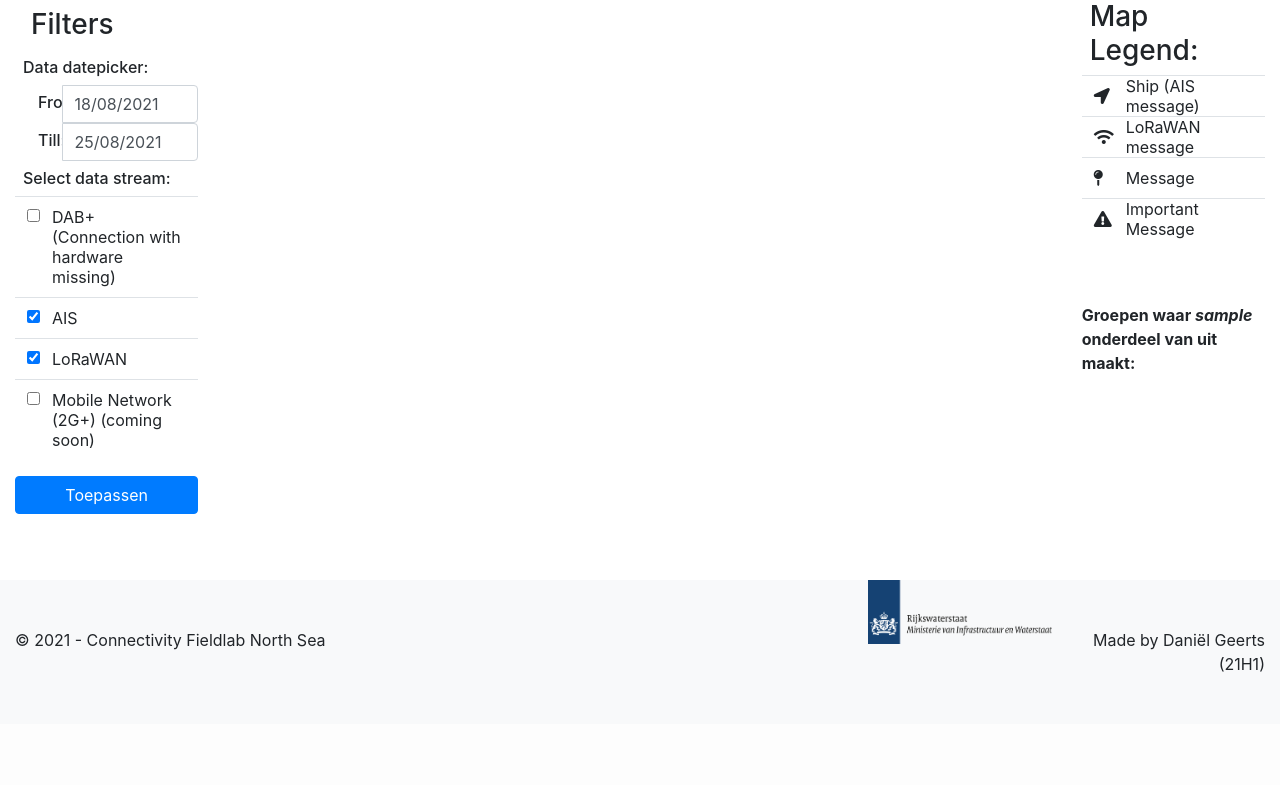
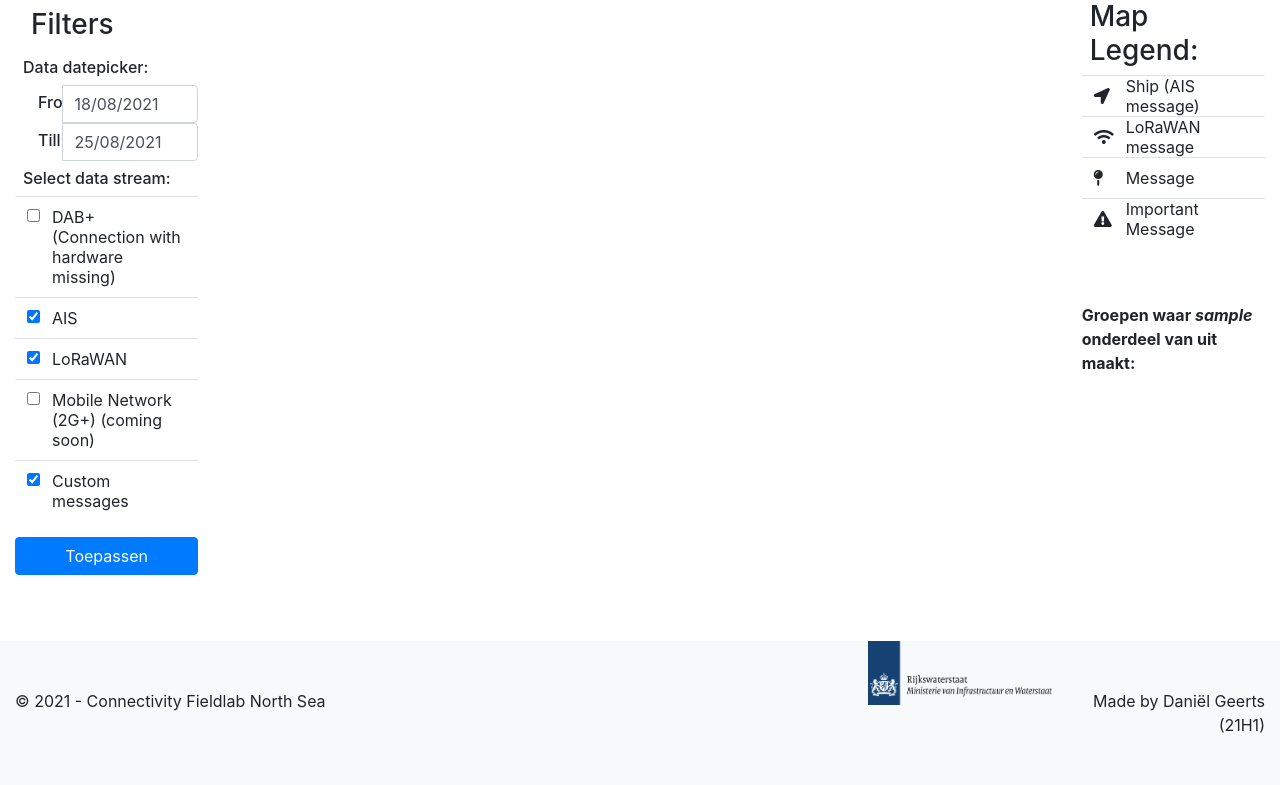
Before and after one commit to PoCDAB/cfns-webapp, a Django app: page /geoview/ in a window 1280 px wide. Shown: the part 194-979 px from the top of the page. Before the commit the page ends 866 px from the top, so only its background shows below. Run offline with Django 3.2, Linux system fonts and the light colour scheme; the visitor is signed in with stand-in values (Sample User, id 1); some libraries are stand-ins or nearby versions.

Commit message:
Add GIS filter for the custom messages

```diff
--- a/webapp/core/forms/geoview_form.py
+++ b/webapp/core/forms/geoview_form.py
@@ -6,6 +6,7 @@
     AIS = forms.BooleanField(label="AIS", required=False, initial=True)
     LoRaWAN = forms.BooleanField(label="LoRaWAN", required=False, initial=True)
     LTE = forms.BooleanField(label="Mobile Network (2G+) (coming soon)", required=False)
+    custom = forms.BooleanField(label="Custom messages", required=False, initial=True)
 
     date_from = forms.DateTimeField(
         label='date_from',
--- a/webapp/core/templates/geomap.html
+++ b/webapp/core/templates/geomap.html
@@ -28,9 +28,7 @@
     // Filter variables
     var ais_filter = '{{form.AIS}}';
     var lorawan_filter = '{{form.LoRaWAN}}';
-
-    console.log(ais_filter)
-    console.log(lorawan_filter)
+    var custom_filter = '{{form.custom}}';
 
     // Add AIS data
     if (ais_filter.includes('checked')) {
@@ -70,6 +68,7 @@
       }).addTo(map);
     }
 
+    if (custom_filter.includes('checked')) {
       // Add points data
       addDataset({
         url:"{% url 'geo-point-data' %}",
@@ -122,6 +121,7 @@
           'updated_at': 'Laaste update',
         },
       }).addTo(map);
+    }
   }
 
   // Add beautiful date picker
```
Lines whose indentation alone changed are shown as unchanged.
